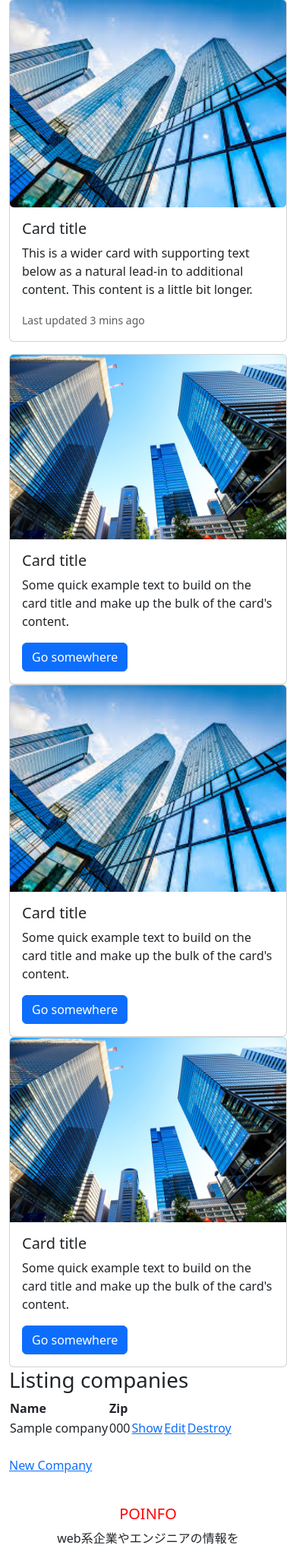
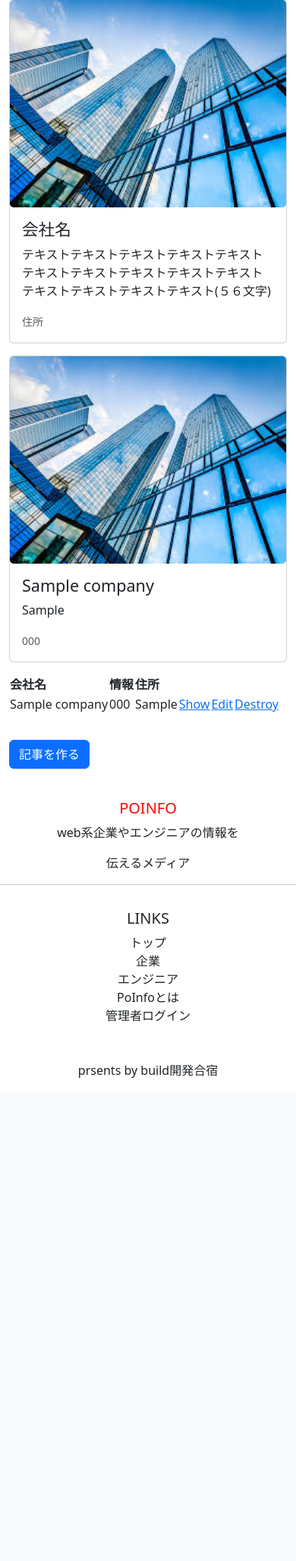
Before and after one commit to Kazzuki/PoInfo, a Rails app: page /companies in a window 390 px wide. Shown: the part 98-2153 px from the top of the page at 76% size. After the commit the page ends 1517 px from the top, so only its background shows below. Run offline with Rails 7, Linux system fonts and the light colour scheme; tables that the repository leaves empty hold one stand-in row (values such as "Sample post"); style sheets or scripts are compiled from the project's sources; some libraries are stand-ins or nearby versions.

Commit message:
[git] 企業記事作成の追加

```diff
--- a/app/controllers/companies_controller.rb
+++ b/app/controllers/companies_controller.rb
@@ -69,6 +69,6 @@ class CompaniesController < ApplicationController
 
     # Never trust parameters from the scary internet, only allow the white list through.
     def company_params
-      params.require(:company).permit(:name, :zip)
+      params.require(:company).permit(:name, :info, :zip)
     end
 end
--- a/app/views/companies/index.html.slim
+++ b/app/views/companies/index.html.slim
@@ -6,57 +6,47 @@ h1 企業ページ
     </div>
     <div class="col-md-8">
       <div class="card-body">
-        <h5 class="card-title">Card title</h5>
-        <p class="card-text">This is a wider card with supporting text below as a natural lead-in to additional content. This content is a little bit longer.</p>
-        <p class="card-text"><small class="text-muted">Last updated 3 mins ago</small></p>
+        <h4 class="card-title">会社名</h4>
+        <p class="card-text">テキストテキストテキストテキストテキストテキストテキストテキストテキストテキストテキストテキストテキストテキスト(５６文字)</p>
+        <p class="card-text"><small class="text-muted">住所</small></p>
       </div>
     </div>
   </div>
 </div>
-<div class="card" >
-  <img src="/companies/company2.jpg" class="card-img-top" alt="..." >
-  <div class="card-body">
-    <h5 class="card-title">Card title</h5>
-    <p class="card-text">Some quick example text to build on the card title and make up the bulk of the card's content.</p>
-    <a href="#" class="btn btn-primary">Go somewhere</a>
-  </div>
-</div>
-<div class="card" >
-  <img src="/companies/company1.jpeg" class="card-img-top" alt="...">
-  <div class="card-body">
-    <h5 class="card-title">Card title</h5>
-    <p class="card-text">Some quick example text to build on the card title and make up the bulk of the card's content.</p>
-    <a href="#" class="btn btn-primary">Go somewhere</a>
-  </div>
-</div>
-<div class="card" >
-  <img src="/companies/company2.jpg" class="card-img-top" alt="..." >
-  <div class="card-body">
-    <h5 class="card-title">Card title</h5>
-    <p class="card-text">Some quick example text to build on the card title and make up the bulk of the card's content.</p>
-    <a href="#" class="btn btn-primary">Go somewhere</a>
-  </div>
-</div>
-h1 Listing companies
-
 table
   thead
     tr
-      th Name
-      th Zip
+      th 会社名
+      th 情報
+      th 住所
       th
       th
       th
 
   tbody
     - @companies.each do |company|
+      .card.mb-3[style="max-width: 540px;"]
+        .row.no-gutters
+          .col-md-4
+            = link_to company_path(company)
+              img.card-img[src="/companies/company1.jpeg" alt="..."]
+          .col-md-8
+            .card-body
+              h4.card-title
+                = company.name
+              p.card-text
+                = company.info
+              p.card-text
+                small.text-muted
+                  = company.zip
       tr
         td = company.name
         td = company.zip
+        td = company.info
         td = link_to 'Show', company
         td = link_to 'Edit', edit_company_path(company)
         td = link_to 'Destroy', company, data: { confirm: 'Are you sure?' }, method: :delete
 
 br
 
-= link_to 'New Company', new_company_path
+= link_to '記事を作る', new_company_path, class: "btn btn-primary", style: "margin-top: 10px;"
--- a/app/views/companies/new.html.slim
+++ b/app/views/companies/new.html.slim
@@ -1,5 +1,5 @@
-h1 New company
+h1 企業記事の作成
 
 == render 'form'
 
-= link_to 'Back', companies_path
+= link_to '戻る', companies_path, class: "btn btn-dark", style: "margin-top: 10px;"
--- a/app/views/engineers/edit.html.slim
+++ b/app/views/engineers/edit.html.slim
@@ -1,4 +1,4 @@
-h1 Editing engineer
+h1 記事編集
 
 == render 'form'
 
--- a/db/migrate/20190927080240_create_companies.rb
+++ b/db/migrate/20190927080240_create_companies.rb
@@ -2,6 +2,7 @@ class CreateCompanies < ActiveRecord::Migration[5.2]
   def change
     create_table :companies do |t|
       t.string :name
+      t.string :info
       t.string :zip
 
       t.timestamps
```
Also changed, not shown: app/views/companies/_form.html.slim (+13 -9 lines), app/views/companies/edit.html.slim (+3 -4 lines), app/views/companies/show.html.slim (+12 -10 lines), db/schema.rb.
